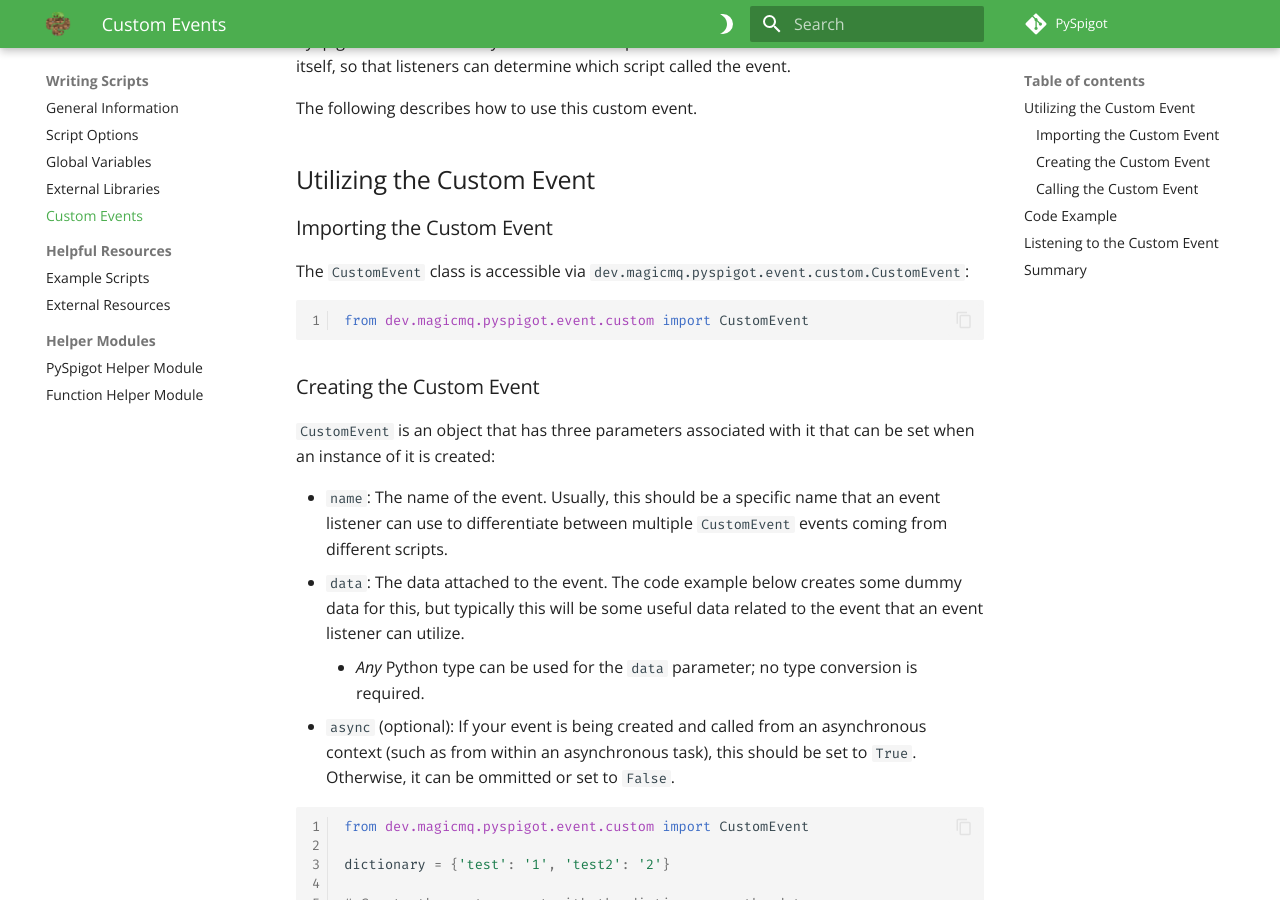
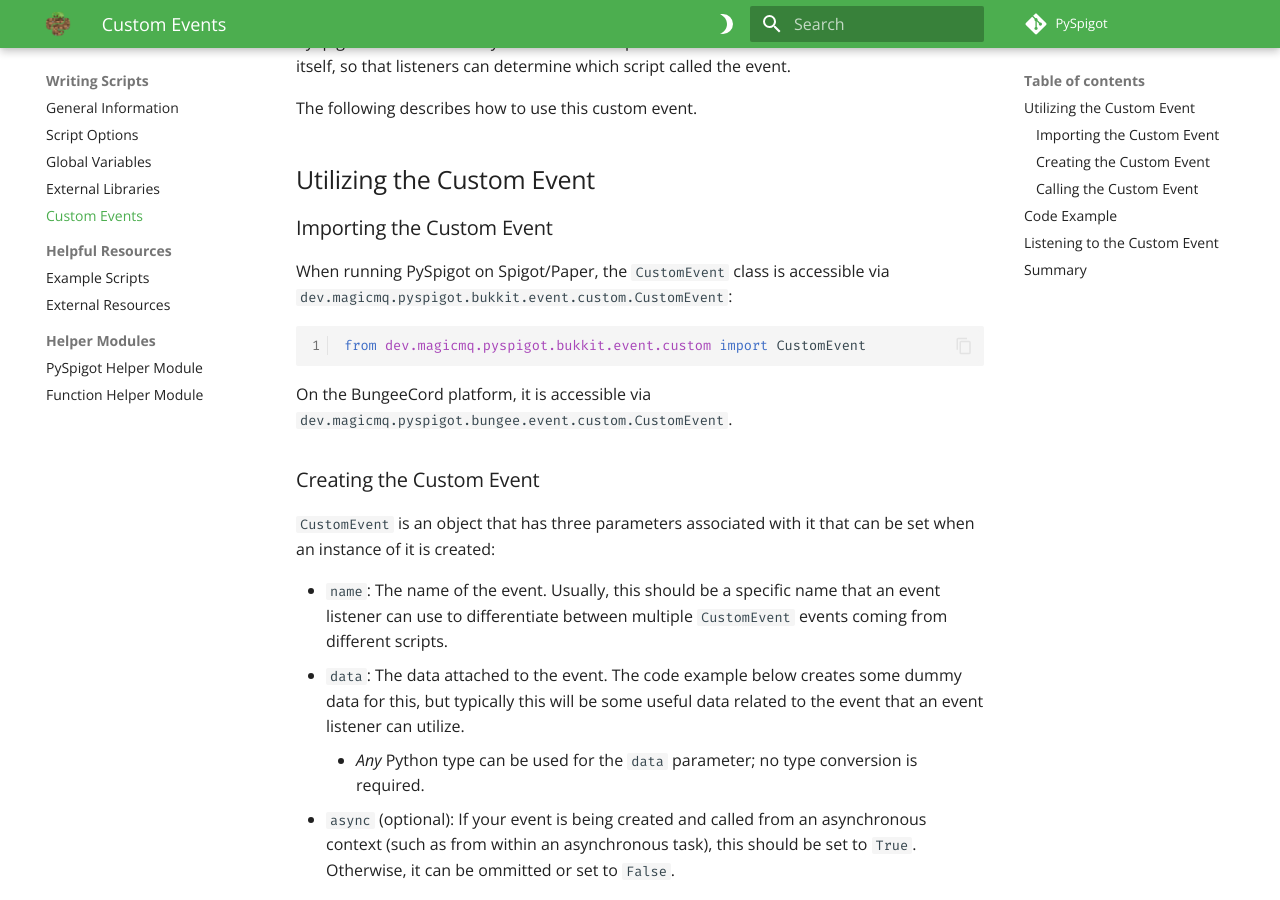
Before and after one commit to magicmq/pyspigot-documentation, an MkDocs documentation site: the page built from docs/scripts/customevents.md, in a window 1280 px wide and 900 px high, scrolled down 410 px. Built offline with MkDocs 1.6.1 and Material for MkDocs 9.7.7, drawn with Linux system fonts in a browser that asks for light colours; comment, search, counter and statistics services are not loaded.

Commit message:
Fix incorrect import

````diff
--- a/docs/scripts/customevents.md
+++ b/docs/scripts/customevents.md
@@ -12,11 +12,13 @@ The following describes how to use this custom event.
 
 ### Importing the Custom Event
 
-The `CustomEvent` class is accessible via `dev.magicmq.pyspigot.event.custom.CustomEvent`:
+When running PySpigot on Spigot/Paper, the `CustomEvent` class is accessible via `dev.magicmq.pyspigot.bukkit.event.custom.CustomEvent`:
 
 ``` py linenums="1"
-from dev.magicmq.pyspigot.event.custom import CustomEvent
+from dev.magicmq.pyspigot.bukkit.event.custom import CustomEvent
 ```
+
+On the BungeeCord platform, it is accessible via `dev.magicmq.pyspigot.bungee.event.custom.CustomEvent`.
 
 ### Creating the Custom Event
 
````
